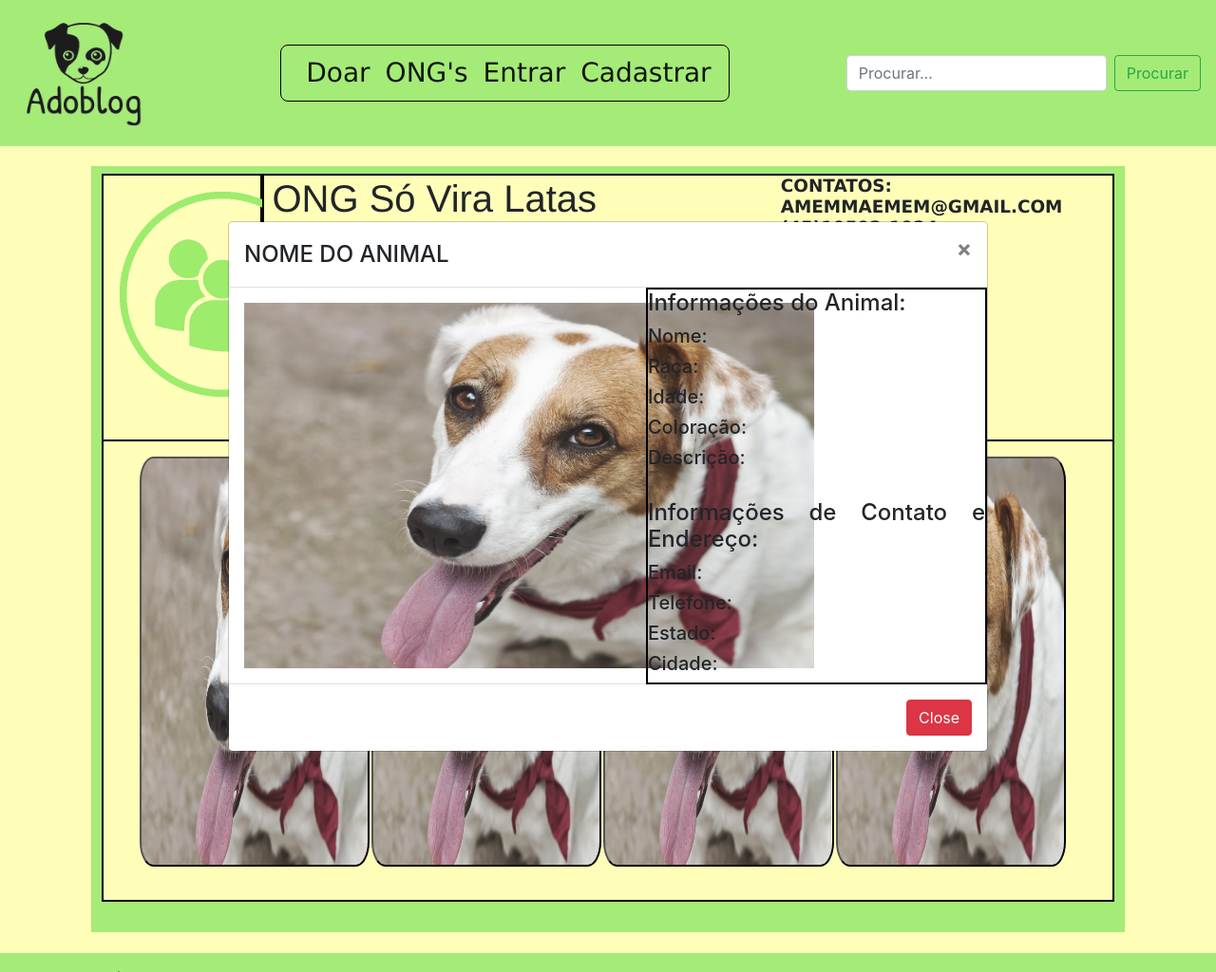
After one commit to joojkafer/PFC_Adoblog, a PHP site: page /screens/ongprofilemodel.php in a window 1280 px wide, after a click on "Animal 1". The commit adds this page. Shown: the whole page at 95% size. Run offline with PHP 8.4, Linux system fonts and the light colour scheme; some libraries are stand-ins or nearby versions.

Commit message:
Add files via upload
Adicionado:
CSS do botão animal
Modelo das páginas das ONGs

```diff
--- /dev/null
+++ b/screens/ongprofilemodel.php
@@ -0,0 +1,323 @@
+<?php
+    session_start();
+?>
+
+<!DOCTYPE html>
+<html>
+<head>
+    <meta charset="UTF-8">
+    <title>Adoblog - Início</title>
+    <link rel="stylesheet" type="text/css" href="../styles/ongprofilemodel.css">
+    <link href="https://cdn.jsdelivr.net/npm/bootstrap@5.1.3/dist/css/bootstrap.min.css" rel="stylesheet" integrity="sha384-1BmE4kWBq78iYhFldvKuhfTAU6auU8tT94WrHftjDbrCEXSU1oBoqyl2QvZ6jIW3" crossorigin="anonymous">
+    <link href="//maxcdn.bootstrapcdn.com/bootstrap/4.0.0/css/bootstrap.min.css" rel="stylesheet" id="bootstrap-css">
+    <script src="//maxcdn.bootstrapcdn.com/bootstrap/4.0.0/js/bootstrap.min.js"></script>
+    <script src="//cdnjs.cloudflare.com/ajax/libs/jquery/3.2.1/jquery.min.js"></script>
+    <link rel="stylesheet" href="https://cdn.jsdelivr.net/npm/bootstrap@4.6.1/dist/css/bootstrap.min.css">
+    <script src="https://cdn.jsdelivr.net/npm/jquery@3.5.1/dist/jquery.slim.min.js"></script>
+    <script src="https://cdn.jsdelivr.net/npm/popper.js@1.16.1/dist/umd/popper.min.js"></script>
+    <script src="https://cdn.jsdelivr.net/npm/bootstrap@4.6.1/dist/js/bootstrap.bundle.min.js"></script>
+
+</head>
+
+<body>
+<nav class="navbar sticky-top navbar-expand-lg navbar-light" style="background-color: #A5EB78;">
+        <a class="navbar-brand" href="index.php">
+            <img src="../images/logo.png"  class="thumbnail"  alt="Logo">
+        </a>
+        <button class="navbar-toggler" type="button" data-toggle="collapse" data-target="#navbarSupportedContent" aria-controls="navbarSupportedContent" aria-expanded="false" aria-label="Toggle navigation">
+            <span class="navbar-toggler-icon"></span>
+        </button>
+
+        <div class="collapse navbar-collapse justify-content-end" id="navbarSupportedContent">
+            <ul class="navbar-nav mx-auto" style="border: 1px solid black;
+                                                  border-radius: 8px;
+                                                  padding-top: 0px;
+                                                  padding-bottom: 0px;
+                                                  margin-right: 10px;
+                                                  margin-left: 10px;">
+                <?php
+                    if(!$_SESSION){
+                        echo "
+                            <li class='nav-item' style='padding-left:18px;'>
+                                <a class='nav-link active' href='doarform.php'> Doar </a>
+                            </li>
+                        ";
+                    }else{
+                        echo "
+                            <li class='nav-item' style='padding-left:18px;'>
+                                <a class='nav-link active' href='createpost.php'> Doar </a>
+                            </li>
+                        ";
+                    }
+                ?>
+                <li class="nav-item">
+                    <a class="nav-link active" href="ongpage.php"> ONG's </a>
+                </li>
+                <?php
+                    if(!$_SESSION){
+                        echo "
+                            <li class='nav-item'>
+                                <a class='nav-link active' href='login.php'> Entrar </a>
+                            </li>
+                            <li class='nav-item'>
+                                <a class='nav-link active' href='registerong.php' style='padding-right:18px;'> Cadastrar </a>
+                            </li>
+                        ";
+                    }else{
+                        echo "
+                            <li>
+                                <a class='nav-link active' href='../script/logout.php'> Logout </a>
+                            </li>
+                        ";
+
+                        echo "<li class='nav-item'> <a class='nav-link active' href='ongpage.php' style='padding-right:18px;'>";
+                            $email = $_SESSION['email'];
+                            print_r($email);
+                        echo "</a> </li>";
+                    }
+                ?>
+            </ul>
+            <form class="form-inline my-2 my-lg-0">
+                <input class="form-control mr-sm-2" type="search" placeholder="Procurar..." aria-label="Search">
+                <button class="btn btn-outline-success my-2 my-sm-0" type="submit">Procurar</button>
+            </form>
+        </div>
+    </nav>
+
+    <div class="containerPrincipal fadeIn first">
+        <div class="containerPerfil">
+
+            <div class="containerImg">
+                <img src="../images/user_icon.png" style=" width: 250px; height: 250px;">
+            </div>
+
+            <div class="containerInfo">
+
+            <h1 class="nomeOng"> ONG Só Vira Latas </h1>
+            <h2 class="descricaoOng">Nós somos uma ong que resgata, cuida, trata e depois oferece esses vira-latas para a adoção.</h2>
+            <h2 class="contatoOng">Contatos: <br>   amemmaemem@gmail.com <br> (45)19592-1924</h2>
+            </div>
+
+            <div class="containerAnimais">
+            <table>
+                <tr>
+                    <td>
+                    <button type="button" class="botaoAnimal" data-toggle="modal" data-target="#myModal">
+                    Animal 1
+                    </button>
+
+                <!-- The Modal -->
+                <div class="modal fade" id="myModal" data-backdrop="false">
+                <div class="modal-dialog modal-lg">
+                    <div class="modal-content">
+
+                    <!-- Modal Header -->
+                    <div class="modal-header">
+                        <h4 class="modal-title">NOME DO ANIMAL</h4>
+                        <button type="button" class="close" data-dismiss="modal">&times;</button>
+                    </div>
+
+                    <!-- Modal body -->
+                    <div class="modal-body">
+
+                            <img src="../images/cachorro.png"  class="imgAnimal">
+                        <div class="conteudo-modal">
+                            <h4>Informações do Animal:</h4>
+                            <h5>Nome:</h5>
+                            <h5>Raça:</h5>
+                            <h5>Idade:</h5>
+                            <h5>Coloração:</h5>
+                            <h5>Descrição:</h5>
+                            <br>
+                            <h4>Informações de Contato e Endereço:</h4>
+                            <h5>Email:</h5>
+                            <h5>Telefone:</h5>
+                            <h5>Estado:</h5>
+                            <h5>Cidade:</h5>
+                        </div>
+                    </div>
+
+                    <!-- Modal footer -->
+                    <div class="modal-footer">
+                        <button type="button" class="btn btn-danger" data-dismiss="modal">Close</button>
+                    </div>
+
+                    </div>
+                </div>
+                </div>
+                    </td>
+
+                    <td>
+                    <button type="button" class="botaoAnimal" data-toggle="modal" data-target="#myModal">
+                    Animal 1
+                    </button>
+
+                <!-- The Modal -->
+                <div class="modal fade" id="myModal" data-backdrop="false">
+                <div class="modal-dialog modal-lg">
+                    <div class="modal-content">
+
+                    <!-- Modal Header -->
+                    <div class="modal-header">
+                        <h4 class="modal-title">NOME DO ANIMAL</h4>
+                        <button type="button" class="close" data-dismiss="modal">&times;</button>
+                    </div>
+
+                    <!-- Modal body -->
+                    <div class="modal-body">
+
+                            <img src="../images/cachorro.png"  class="imgAnimal">
+                        <div class="conteudo-modal">
+                            <h4>Informações do Animal:</h4>
+                            <h5>Nome:</h5>
+                            <h5>Raça:</h5>
+                            <h5>Idade:</h5>
+                            <h5>Coloração:</h5>
+                            <h5>Descrição:</h5>
+                            <br>
+                            <h4>Informações de Contato e Endereço:</h4>
+                            <h5>Email:</h5>
+                            <h5>Telefone:</h5>
+                            <h5>Estado:</h5>
+                            <h5>Cidade:</h5>
+                        </div>
+                    </div>
+
+                    <!-- Modal footer -->
+                    <div class="modal-footer">
+                        <button type="button" class="btn btn-danger" data-dismiss="modal">Close</button>
+                    </div>
+
+                    </div>
+                </div>
+                </div>
+                    </td>
+
+                    <td>
+                    <button type="button" class="botaoAnimal" data-toggle="modal" data-target="#myModal">
+                    Animal 1
+                    </button>
+
+                <!-- The Modal -->
+                <div class="modal fade" id="myModal" data-backdrop="false">
+                <div class="modal-dialog modal-lg">
+                    <div class="modal-content">
+
+                    <!-- Modal Header -->
+                    <div class="modal-header">
+                        <h4 class="modal-title">NOME DO ANIMAL</h4>
+                        <button type="button" class="close" data-dismiss="modal">&times;</button>
+                    </div>
+
+                    <!-- Modal body -->
+                    <div class="modal-body">
+
+                            <img src="../images/cachorro.png"  class="imgAnimal">
+                        <div class="conteudo-modal">
+                            <h4>Informações do Animal:</h4>
+                            <h5>Nome:</h5>
+                            <h5>Raça:</h5>
+                            <h5>Idade:</h5>
+                            <h5>Coloração:</h5>
+                            <h5>Descrição:</h5>
+                            <br>
+                            <h4>Informações de Contato e Endereço:</h4>
+                            <h5>Email:</h5>
+                            <h5>Telefone:</h5>
+                            <h5>Estado:</h5>
+                            <h5>Cidade:</h5>
+                        </div>
+                    </div>
+
+                    <!-- Modal footer -->
+                    <div class="modal-footer">
+                        <button type="button" class="btn btn-danger" data-dismiss="modal">Close</button>
+                    </div>
+
+                    </div>
+                </div>
+                </div>
+                    </td>
+
+                    <td>
+                    <button type="button" class="botaoAnimal" data-toggle="modal" data-target="#myModal">
+                    Animal 1
+                    </button>
+
+                <!-- The Modal -->
+                <div class="modal fade" id="myModal" data-backdrop="false">
+                <div class="modal-dialog modal-lg">
+                    <div class="modal-content">
+
+                    <!-- Modal Header -->
+                    <div class="modal-header">
+                        <h4 class="modal-title">NOME DO ANIMAL</h4>
+                        <button type="button" class="close" data-dismiss="modal">&times;</button>
+                    </div>
+
+                    <!-- Modal body -->
+                    <div class="modal-body">
+
+                            <img src="../images/cachorro.png"  class="imgAnimal">
+                        <div class="conteudo-modal">
+                            <h4>Informações do Animal:</h4>
+                            <h5>Nome:</h5>
+                            <h5>Raça:</h5>
+                            <h5>Idade:</h5>
+                            <h5>Coloração:</h5>
+                            <h5>Descrição:</h5>
+                            <br>
+                            <h4>Informações de Contato e Endereço:</h4>
+                            <h5>Email:</h5>
+                            <h5>Telefone:</h5>
+                            <h5>Estado:</h5>
+                            <h5>Cidade:</h5>
+                        </div>
+                    </div>
+
+                    <!-- Modal footer -->
+                    <div class="modal-footer">
+                        <button type="button" class="btn btn-danger" data-dismiss="modal">Close</button>
+                    </div>
+
+                    </div>
+                </div>
+                </div>
+                    </td>
+
+                </tr>
+            </table>
+            </div>
+
+        </div>
+
+
+    </div>
+    <div class="fadeIn footer">
+        <footer class="container-fluid py-3" style="background: #A5EB78; height: 125%;">
+            <div class="row">
+                <div class="col-6 col-md ft1" style="margin-left: 30px;">
+                    <h5>Adote e/ou Doe</h5>
+                    <ul class="navbar-nav mr-auto">
+                        <li class="nav-item"><a style="color: #303030;" class="nav-link active" href="#">Adote um animal</a></li>
+                        <li class="nav-item"><a style="color: #303030;" class="nav-link active" href="doarform.php">Doe um animal</a></li>
+                    </ul>
+                </div>
+                <div class="col-6 col-md ft2">
+                    <h5>Conheça as ONG'S</h5>
+                    <ul class="navbar-nav mr-auto">
+                        <li class="nav-item"><a style="color: #303030;" class="nav-link active" href="registerong.php">Cadastre a sua!</a></li>
+                        <li class="nav-item"><a style="color: #303030;" class="nav-link active" href="ongpage.php">Página de ONG'S</a></li>
+                    </ul>
+                </div>
+                <div class="col-6 col-md ft3">
+                    <h5>Sobre</h5>
+                    <ul class="navbar-nav mr-auto">
+                        <li class="nav-item"><a style="color: #303030;" class="nav-link active" href="#">Por que da ideia?</a></li>
+                        <li class="nav-item"><a style="color: #303030;" class="nav-link active" href="#">Nossa equipe</a></li>
+                    </ul>
+                </div>
+        </footer>
+    </div>
+    </div>
+</body>
--- a/script/ongctrl.php
+++ b/script/ongctrl.php
@@ -39,7 +39,7 @@ if(isset($_GET['edit'])){
 
         ?>
         <div style="position:relative;">
-            <div class="wrapper fadeInDown" style="position:absolute; max-heigth:50%; z-index: 10040;">
+            <div class="wrapper fadeInDown" style="position:absolute; max-height: 50%; z-index: 10040;">
                 <div id="formContent">
                     <div class="fadeIn first" style="position: relative; right: 1.5%;">
                         <img class="loguserimg" src="../images/user_edit_register.png" id="icon" alt="User Icon" />
--- /dev/null
+++ b/styles/ongprofilemodel.css
@@ -0,0 +1,367 @@
+/* HEADER */
+
+a{
+    text-decoration: none;
+    color: black;
+    float: left;
+    font-size: 28px;
+    font-weight: bolder;
+    font-family:'Lucida Sans', 'Lucida Sans Regular', 'Lucida Grande', 'Lucida Sans Unicode', Geneva, Verdana, sans-serif;
+}
+
+.navbar.navbar-expand-lg.navbar-light{
+    -webkit-animation-name: fadeInDown;
+    animation-name: fadeInDown;
+    -webkit-animation-duration: 0.8s;
+    animation-duration: 0.8s;
+    -webkit-animation-fill-mode: both;
+    animation-fill-mode: both;
+    position: relative;
+    height: 15%;
+}
+
+
+.botaoHref{
+ font-size: 150%;
+}
+
+/* BASIC */
+
+body{
+    font-family: "Poppins", sans-serif;
+    height: 100vh;
+}
+
+a{
+    color: #cccccc;
+    display:inline-block;
+    text-decoration: none;
+    font-weight: 400;
+}
+
+.thumbnail{
+    width: 140px;
+    height: 120px;
+
+    transition: .2s;
+    margin: 0 auto;
+}
+
+.thumbnail:hover{
+    transform: scale(1.2);
+}
+
+.nav-link.active{
+    transition: transform .2s;
+}
+
+.nav-link.active:hover{
+    text-shadow:3px 3px 3px #303030;
+    transform: scale(1.1);
+    /*box-shadow: 0 0 11px rgba(33,33,33,.2);
+    border-radius:10px;
+    border: 1px solid rgba(33,33,33,.2);*/
+}
+
+h2{
+    text-align: center;
+    font-size: 16%;
+    font-weight: 600;
+    text-transform: uppercase;
+    display:inline-block;
+    margin: 40px 8px 10px 8px;
+    color: #cccccc;
+}
+
+
+
+/* FOOTER */
+
+.fadeIn.footer{
+    -webkit-animation-name: fadeInDown;
+    animation-name: fadeInDown;
+    -webkit-animation-duration: 1s;
+    animation-duration: 1s;
+    -webkit-animation-fill-mode: both;
+    animation-fill-mode: both;
+}
+
+.col-6.col-md.ft1{
+    -webkit-animation-delay: 1s;
+    -moz-animation-delay: 1s;
+    animation-delay: 1s;
+}
+
+.col-6.col-md.ft2{
+    -webkit-animation-delay: 1.2s;
+    -moz-animation-delay: 1.2s;
+    animation-delay: 1.2s;
+}
+
+.col-6.col-md.ft3{
+    -webkit-animation-delay: 1.4s;
+    -moz-animation-delay: 1.4s;
+    animation-delay: 1.4s;
+}
+
+
+
+/* ANIMATIONS */
+
+/* Simple CSS3 Fade-in-down Animation */
+.fadeInDown{
+    -webkit-animation-name: fadeInDown;
+    animation-name: fadeInDown;
+    -webkit-animation-duration: 0.5s;
+    animation-duration: 0.5s;
+    -webkit-animation-fill-mode: both;
+    animation-fill-mode: both;
+}
+
+@-webkit-keyframes fadeInDown{
+    0% {
+        opacity: 0;
+        -webkit-transform: translate3d(0, -100%, 0);
+        transform: translate3d(0, -100%, 0);
+    }
+    100%{
+        opacity: 1;
+        -webkit-transform: none;
+        transform: none;
+    }
+}
+
+@keyframes fadeInDown{
+    0% {
+      opacity: 0;
+      -webkit-transform: translate3d(0, -100%, 0);
+      transform: translate3d(0, -100%, 0);
+    }
+    100% {
+      opacity: 1;
+      -webkit-transform: none;
+      transform: none;
+    }
+}
+
+
+
+/* Simple CSS3 Fade-in Animation */
+    @-webkit-keyframes fadeIn { from { opacity:0; } to { opacity:1; } }
+    @-moz-keyframes fadeIn { from { opacity:0; } to { opacity:1; } }
+    @keyframes fadeIn { from { opacity:0; } to { opacity:1; } }
+
+.fadeIn {
+    opacity:0;
+    -webkit-animation:fadeIn ease-in 1;
+    -moz-animation:fadeIn ease-in 1;
+    animation:fadeIn ease-in 1;
+
+    -webkit-animation-fill-mode:forwards;
+    -moz-animation-fill-mode:forwards;
+    animation-fill-mode:forwards;
+
+    -webkit-animation-duration:1s;
+    -moz-animation-duration:1s;
+    animation-duration:1s;
+}
+
+.fadeIn.first{
+    -webkit-animation-delay: 0.2s;
+    -moz-animation-delay: 0.2s;
+    animation-delay: 0.2s;
+}
+
+.fadeIn.second{
+    -webkit-animation-delay: 0.6s;
+    -moz-animation-delay: 0.6s;
+    animation-delay: 0.6s;
+}
+
+.fadeIn.third{
+    -webkit-animation-delay: 0.8s;
+    -moz-animation-delay: 0.8s;
+    animation-delay: 0.8s;
+}
+
+.fadeIn.fourth{
+    -webkit-animation-delay: 1s;
+    -moz-animation-delay: 1s;
+    animation-delay: 1s;
+
+    border-style: hidden;
+    border-color: white;
+    border-width: 10px;
+}
+
+
+
+/* Simple CSS3 Fade-in Animation */
+.underlineHover:after {
+    display: block;
+    left: 0;
+    bottom: -10px;
+    width: 0;
+    height: 2px;
+    background-color: #cccccc;
+    content: "";
+    transition: width 0.2s;
+}
+
+.underlineHover:hover {
+    color: #0d0d0d;
+}
+
+.underlineHover:hover:after{
+    width: 100%;
+}
+
+
+
+/* OTHERS */
+
+*:focus {
+      outline: none;
+}
+
+#icon {
+    width:60%;
+}
+
+/* CONTEUDO */
+.containerPrincipal{
+    position: relative;
+    width: 100%;
+    height: 83%;
+    background-color: rgb(255, 254, 185);
+}
+.containerPerfil{
+    position: relative;
+    top: 2.5%;
+    left: 7.5%;
+    width: 85%;
+    height: 95%;
+    background-color: #A5EB78;
+}
+.containerImg{
+    float: left;
+    left: 1%;
+    top: 1%;
+    background-color: rgb(255, 254, 185);
+    border: black 2px solid;
+    position: relative;
+    width: 15.5%;
+    height: 35%;
+}
+.containerInfo{
+    top: 1%;
+    float: left;
+    position: relative;
+    border: black 2px solid;
+    width: 82.5%;
+    height: 35%;
+    left: 1%;
+    background-color: rgb(255, 254, 185);
+}
+.nomeOng{
+    position: relative;
+    left: 1%;
+    font-family: 'Franklin Gothic Medium', 'Arial Narrow', Arial, sans-serif;
+}
+.descricaoOng{
+    position: relative;
+    top: 5%;
+    font-size: 115%;
+    float: left;
+    text-align: justify;
+    width: 45%;
+    height: 100%;
+    font-family:Verdana, Geneva, Tahoma, sans-serif;
+    font-weight: bold;
+}
+
+.contatoOng{
+    position: relative;
+    top: -20%;
+    right: 5%;
+    float: right;
+    font-size: 115%;
+    text-align: justify;
+    font-family:Verdana, Geneva, Tahoma, sans-serif;
+    font-weight: bold;
+}
+
+.containerAnimais{
+    position: relative;
+    left: 1%;
+    top: 36%;
+    width: 98%;
+    height: 60%;
+    background-color: rgb(255, 254, 185);
+    border: black 2px solid;;
+    border-top: none;
+}
+table{
+    position: absolute;
+    width: 100%;
+    height: 100%;
+}
+td{
+    position: relative;
+    height: 100%;
+    width: 23%;
+    float: left;
+    left: 3%;
+}
+.modal-dialog{
+    position: absolute;
+    top: 20%;
+    right: 100px;
+    bottom: 0;
+    left: 0;
+    z-index: 10040;
+    overflow: auto;
+    overflow-y: auto;
+    min-width: 60%;
+ }
+ .conteudo-modal{
+     top: 0%;
+     width: 45%;
+     left: 55%;
+     position: absolute;
+     border: black 2px solid;
+     text-align: justify;
+ }
+
+ .divimgAnimal{
+     position: absolute;
+ }
+ .imgAnimal{
+     float: left;
+     width: 600px;
+     height: 385px;
+ }
+ .botaoAnimal{
+     position: relative;
+     float: left;
+     top: 3%;
+     left: 2%;
+     width: 100%;
+     height: 90%;
+     font-weight: bold;
+     background-image: url(../images/cachorro.png);
+     background-size: 100% 100%;
+     border-radius: 6%;
+     transition: 0.5s;
+     background-repeat: no-repeat;
+     text-indent: -9999px;
+     font-size: 250%;
+     overflow: hidden;
+ }
+ .botaoAnimal:hover{
+     filter: brightness(65%);
+     transition: 0.75s;
+     background-size: 105% 105%;
+     text-indent: 0;
+     color: black;
+ }
```
Also changed, not shown: screens/index.php (+9 -9 lines), styles/index.css (+22 -0 lines).
